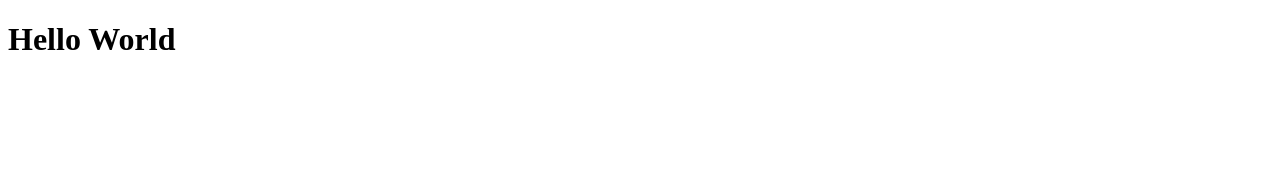
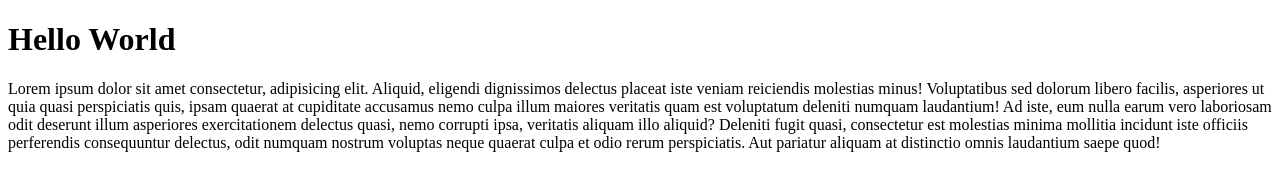
Before and after one commit to onlypasha/belajar-html, a plain HTML site: page index.html in a window 1280 px wide. Drawn offline with Linux system fonts and the light colour scheme.

Commit message:
menambahkan paragraf

```diff
--- a/index.html
+++ b/index.html
@@ -7,5 +7,6 @@
 </head>
 <body>
     <h1>Hello World</h1>
+    <p>Lorem ipsum dolor sit amet consectetur, adipisicing elit. Aliquid, eligendi dignissimos delectus placeat iste veniam reiciendis molestias minus! Voluptatibus sed dolorum libero facilis, asperiores ut quia quasi perspiciatis quis, ipsam quaerat at cupiditate accusamus nemo culpa illum maiores veritatis quam est voluptatum deleniti numquam laudantium! Ad iste, eum nulla earum vero laboriosam odit deserunt illum asperiores exercitationem delectus quasi, nemo corrupti ipsa, veritatis aliquam illo aliquid? Deleniti fugit quasi, consectetur est molestias minima mollitia incidunt iste officiis perferendis consequuntur delectus, odit numquam nostrum voluptas neque quaerat culpa et odio rerum perspiciatis. Aut pariatur aliquam at distinctio omnis laudantium saepe quod!</p>
 </body>
 </html>
```
